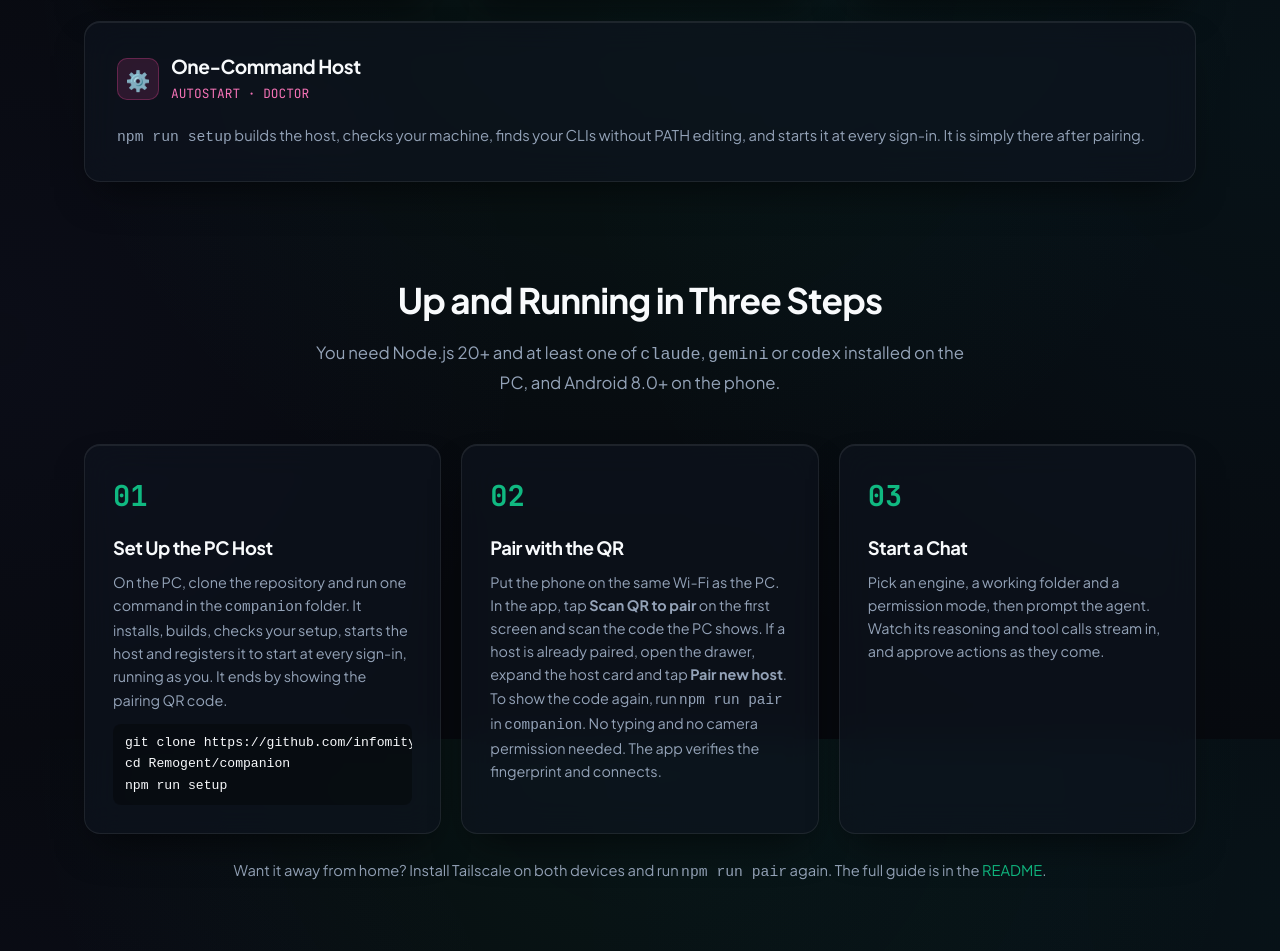
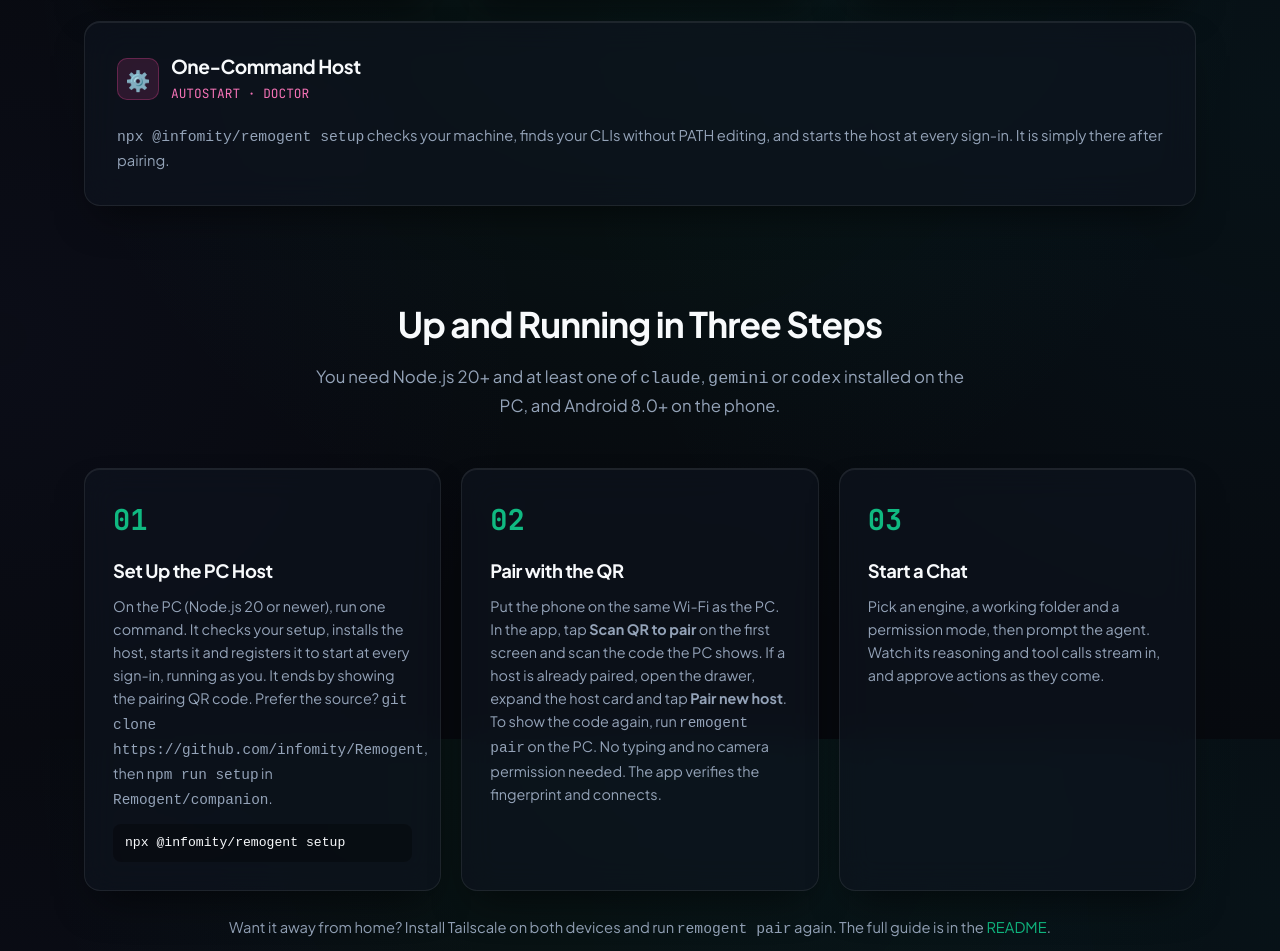
Before and after one commit to infomity/infomity.github.io, a plain HTML site: page remogent/index.html in a window 1280 px wide. Shown: the part 2461-3412 px from the top of the page. Drawn offline with Linux system fonts and the light colour scheme.

Commit message:
remogent: setup via npx @infomity/remogent setup, remogent pair

```diff
--- a/remogent/index.html
+++ b/remogent/index.html
@@ -300,7 +300,7 @@
             </div>
           </div>
           <p style="color: var(--text-secondary); font-size: 0.92rem; line-height: 1.6; margin: 0;">
-            <code>npm run setup</code> builds the host, checks your machine, finds your CLIs without PATH editing, and starts it at every sign-in. It is simply there after pairing.
+            <code>npx @infomity/remogent setup</code> checks your machine, finds your CLIs without PATH editing, and starts the host at every sign-in. It is simply there after pairing.
           </p>
         </div>
 
@@ -322,18 +322,16 @@
           <div style="font-size: 1.8rem; font-weight: 800; color: var(--accent-color); font-family: var(--font-mono); margin-bottom: 0.75rem;">01</div>
           <h4 style="margin: 0 0 0.5rem 0; font-size: 1.15rem; color: var(--text-color);">Set Up the PC Host</h4>
           <p style="color: var(--text-secondary); font-size: 0.9rem; margin: 0 0 0.75rem 0; line-height: 1.6;">
-            On the PC, clone the repository and run one command in the <code>companion</code> folder. It installs, builds, checks your setup, starts the host and registers it to start at every sign-in, running as you. It ends by showing the pairing QR code.
+            On the PC (Node.js 20 or newer), run one command. It checks your setup, installs the host, starts it and registers it to start at every sign-in, running as you. It ends by showing the pairing QR code. Prefer the source? <code>git clone https://github.com/infomity/Remogent</code>, then <code>npm run setup</code> in <code>Remogent/companion</code>.
           </p>
-          <code style="display: block; font-size: 0.82rem; padding: 0.5rem 0.75rem; border-radius: 8px; background: rgba(0, 0, 0, 0.3); overflow-x: auto; white-space: pre;">git clone https://github.com/infomity/Remogent
-cd Remogent/companion
-npm run setup</code>
+          <code style="display: block; font-size: 0.82rem; padding: 0.5rem 0.75rem; border-radius: 8px; background: rgba(0, 0, 0, 0.3); overflow-x: auto; white-space: pre;">npx @infomity/remogent setup</code>
         </div>
 
         <div class="card" style="padding: 1.75rem;">
           <div style="font-size: 1.8rem; font-weight: 800; color: var(--accent-color); font-family: var(--font-mono); margin-bottom: 0.75rem;">02</div>
           <h4 style="margin: 0 0 0.5rem 0; font-size: 1.15rem; color: var(--text-color);">Pair with the QR</h4>
           <p style="color: var(--text-secondary); font-size: 0.9rem; margin: 0; line-height: 1.6;">
-            Put the phone on the same Wi-Fi as the PC. In the app, tap <strong>Scan QR to pair</strong> on the first screen and scan the code the PC shows. If a host is already paired, open the drawer, expand the host card and tap <strong>Pair new host</strong>. To show the code again, run <code>npm run pair</code> in <code>companion</code>. No typing and no camera permission needed. The app verifies the fingerprint and connects.
+            Put the phone on the same Wi-Fi as the PC. In the app, tap <strong>Scan QR to pair</strong> on the first screen and scan the code the PC shows. If a host is already paired, open the drawer, expand the host card and tap <strong>Pair new host</strong>. To show the code again, run <code>remogent pair</code> on the PC. No typing and no camera permission needed. The app verifies the fingerprint and connects.
           </p>
         </div>
 
@@ -348,7 +346,7 @@ npm run setup</code>
       </div>
 
       <p style="text-align: center; color: var(--text-secondary); font-size: 0.92rem; margin-top: 1.5rem;">
-        Want it away from home? Install Tailscale on both devices and run <code>npm run pair</code> again. The full guide is in the <a href="https://github.com/infomity/Remogent#readme" target="_blank" rel="noopener noreferrer" style="color: var(--accent-color);">README</a>.
+        Want it away from home? Install Tailscale on both devices and run <code>remogent pair</code> again. The full guide is in the <a href="https://github.com/infomity/Remogent#readme" target="_blank" rel="noopener noreferrer" style="color: var(--accent-color);">README</a>.
       </p>
     </div>
 
```
